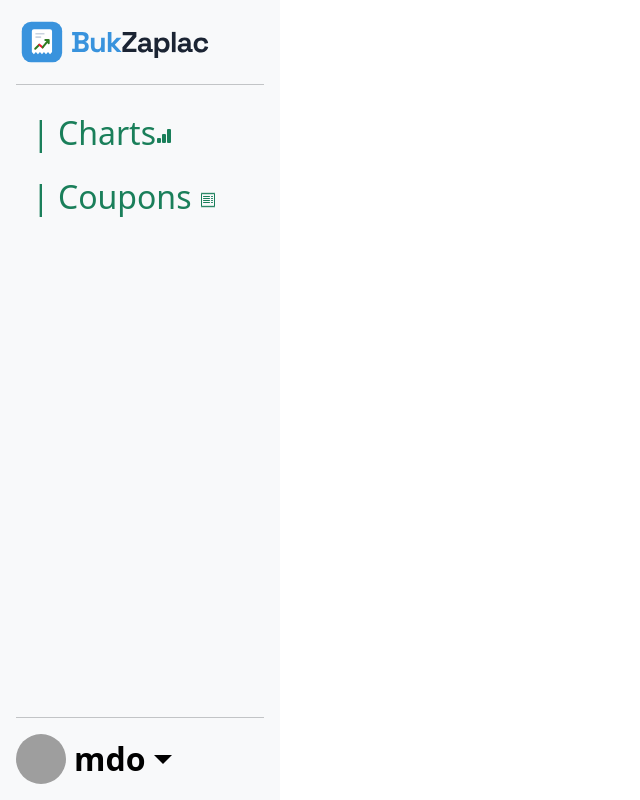
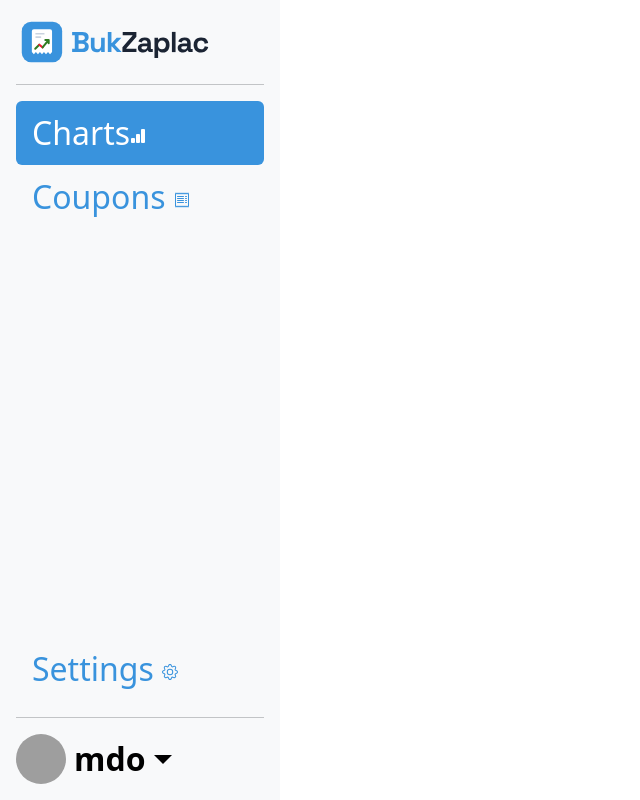
Before and after one commit to ludzikoskiii/bukzaplac, a Node server app: page /charts in a window 1280 px wide. Shown: the whole page, without its empty margins (0-640 px from the left). Run offline with Node 20, Linux system fonts and the light colour scheme; grey boxes are pictures that could not be loaded.

Commit message:
Sidebar:podswietlanie aktualnej strony na sidebar

```diff
--- a/app.js
+++ b/app.js
@@ -5,6 +5,11 @@ const path = require('path');
 
 app.set('view engine', 'pug');
 app.use(express.static(path.join(__dirname, 'public')));
+
+app.use((req, res, next) => {
+  res.locals.currentPath = req.path;
+  next();
+});
 
 app.get('/', (req, res) => {
   res.render('index', { title: 'Express' });
@@ -33,8 +38,3 @@ app.get('/register', (req, res) => {
 app.listen(port, () => {
   console.log(`Example app listening on port ${port}`);
 });
-
-app.use((req, res, next) => {
-  res.locals.currentPath = req.path;
-  next();
-});
--- /dev/null
+++ b/public/css/sidebars.css
@@ -0,0 +1,5 @@
+.color {
+  color: #3993DD;
+}
+
+/*# sourceMappingURL=sidebars.css.map */
--- a/scss/main.scss
+++ b/scss/main.scss
@@ -1,5 +1,8 @@
 //zmienne
-$primary: #1a7f5a;
+$primary: #3993DD;
 
+.color{
+    color: $primary;
+}
 @import "../node_modules/bootstrap/scss/bootstrap";
 @import "sidebars";
--- a/scss/sidebars.scss
+++ b/scss/sidebars.scss
@@ -0,0 +1,3 @@
+.color{
+    color: #3993DD;
+}
--- a/views/app-layout.pug
+++ b/views/app-layout.pug
@@ -3,6 +3,6 @@ extends layout
 block content
     .d-flex.fs-2
         include partials/sidebar
-         link(rel="stylesheet" href="/css/main.css")
+         link(rel="stylesheet" href="/css/sidebar.css")
          main.flex-grow-1.p-4.position-absolute.top-50
             block page
--- a/views/partials/sidebar.pug
+++ b/views/partials/sidebar.pug
@@ -3,10 +3,10 @@
     img.d-sidebar-narrow-none(  height="52" src="/img/bukzaplac-logo.svg"  alt="BukZaplac")
 
   hr
-  ul.nav.nav-pills.flex-column.mb-auto
-    li
-      a.nav-link(href="/charts" class=currentPath === '/charts' ? 'active' : '') | Charts
-        svg.bi.bi-bar-chart-fill(
+  ul.nav.nav-pills.flex-column.flex-grow-1
+    li.border-radius
+      a.nav-link(href="/charts" class=currentPath === '/charts' ? 'active' : false) Charts
+       svg.bi.bi-bar-chart-fill(
           viewBox="0 0 16 16"
           fill="currentColor"
           height="16"
@@ -16,10 +16,10 @@
           path(
             d="M1 11a1 1 0 0 1 1-1h2a1 1 0 0 1 1 1v3a1 1 0 0 1-1 1H2a1 1 0 0 1-1-1zm5-4a1 1 0 0 1 1-1h2a1 1 0 0 1 1 1v7a1 1 0 0 1-1 1H7a1 1 0 0 1-1-1zm5-5a1 1 0 0 1 1-1h2a1 1 0 0 1 1 1v12a1 1 0 0 1-1 1h-2a1 1 0 0 1-1-1z"
             )
-          a(href="#charts.pug")
-    li
-      a.nav-link(href="/coupons" class=currentPath === '/coupons' ? 'active' : '') | Coupons
-         svg.bi.bi-receipt(
+          | Charts
+    li.border-radius
+      a.nav-link(href="/coupons" class=currentPath === '/coupons' ? 'active' : false) Coupons
+       svg.bi.bi-receipt(
           viewBox="0 0 16 16"
           fill="currentColor"
           height="16"
@@ -32,10 +32,24 @@
           path(
             d="M3 4.5a.5.5 0 0 1 .5-.5h6a.5.5 0 1 1 0 1h-6a.5.5 0 0 1-.5-.5m0 2a.5.5 0 0 1 .5-.5h6a.5.5 0 1 1 0 1h-6a.5.5 0 0 1-.5-.5m0 2a.5.5 0 0 1 .5-.5h6a.5.5 0 1 1 0 1h-6a.5.5 0 0 1-.5-.5m0 2a.5.5 0 0 1 .5-.5h6a.5.5 0 0 1 0 1h-6a.5.5 0 0 1-.5-.5m8-6a.5.5 0 0 1 .5-.5h1a.5.5 0 0 1 0 1h-1a.5.5 0 0 1-.5-.5m0 2a.5.5 0 0 1 .5-.5h1a.5.5 0 0 1 0 1h-1a.5.5 0 0 1-.5-.5m0 2a.5.5 0 0 1 .5-.5h1a.5.5 0 0 1 0 1h-1a.5.5 0 0 1-.5-.5m0 2a.5.5 0 0 1 .5-.5h1a.5.5 0 0 1 0 1h-1a.5.5 0 0 1-.5-.5"
             )
-          a(href="#coupons.pug")
-
-
-  hr
+          | Coupons
+    li.mt-auto.border-radius
+      a.nav-link(href="/settings" class=currentPath === '/settings' ? 'active' : false) Settings
+       svg.bi.bi-gear(
+          viewBox="0 0 16 16"
+          fill="currentColor"
+          height="16"
+          width="16"
+          xmlns="http://www.w3.org/2000/svg"
+          )
+          path(
+            d="M8 4.754a3.246 3.246 0 1 0 0 6.492 3.246 3.246 0 0 0 0-6.492M5.754 8a2.246 2.246 0 1 1 4.492 0 2.246 2.246 0 0 1-4.492 0"
+            )
+          path(
+            d="M9.796 1.343c-.527-1.79-3.065-1.79-3.592 0l-.094.319a.873.873 0 0 1-1.255.52l-.292-.16c-1.64-.892-3.433.902-2.54 2.541l.159.292a.873.873 0 0 1-.52 1.255l-.319.094c-1.79.527-1.79 3.065 0 3.592l.319.094a.873.873 0 0 1 .52 1.255l-.16.292c-.892 1.64.901 3.434 2.541 2.54l.292-.159a.873.873 0 0 1 1.255.52l.094.319c.527 1.79 3.065 1.79 3.592 0l.094-.319a.873.873 0 0 1 1.255-.52l.292.16c1.64.893 3.434-.902 2.54-2.541l-.159-.292a.873.873 0 0 1 .52-1.255l.319-.094c1.79-.527 1.79-3.065 0-3.592l-.319-.094a.873.873 0 0 1-.52-1.255l.16-.292c.893-1.64-.902-3.433-2.541-2.54l-.292.159a.873.873 0 0 1-1.255-.52zm-2.633.283c.246-.835 1.428-.835 1.674 0l.094.319a1.873 1.873 0 0 0 2.693 1.115l.291-.16c.764-.415 1.6.42 1.184 1.185l-.159.292a1.873 1.873 0 0 0 1.116 2.692l.318.094c.835.246.835 1.428 0 1.674l-.319.094a1.873 1.873 0 0 0-1.115 2.693l.16.291c.415.764-.42 1.6-1.185 1.184l-.291-.159a1.873 1.873 0 0 0-2.693 1.116l-.094.318c-.246.835-1.428.835-1.674 0l-.094-.319a1.873 1.873 0 0 0-2.692-1.115l-.292.16c-.764.415-1.6-.42-1.184-1.185l.159-.291A1.873 1.873 0 0 0 1.945 8.93l-.319-.094c-.835-.246-.835-1.428 0-1.674l.319-.094A1.873 1.873 0 0 0 3.06 4.377l-.16-.292c-.415-.764.42-1.6 1.185-1.184l.292.159a1.873 1.873 0 0 0 2.692-1.115z"
+            )
+          | Settings
+  hr.mt-3
   .dropdown
     a.d-flex.align-items-center.link-body-emphasis.text-decoration-none.dropdown-toggle(
       aria-expanded="false"
@@ -52,12 +66,4 @@
       strong mdo
     ul.dropdown-menu.shadow
       li
-        a.dropdown-item(href="#") New project...
-      li
-        a.dropdown-item(href="#") Settings
-      li
-        a.dropdown-item(href="#") Profile
-      li
-        hr.dropdown-divider
-      li
         a.dropdown-item(href="#") Sign out
```
Also changed, not shown: public/css/main.css, 2 other files.
